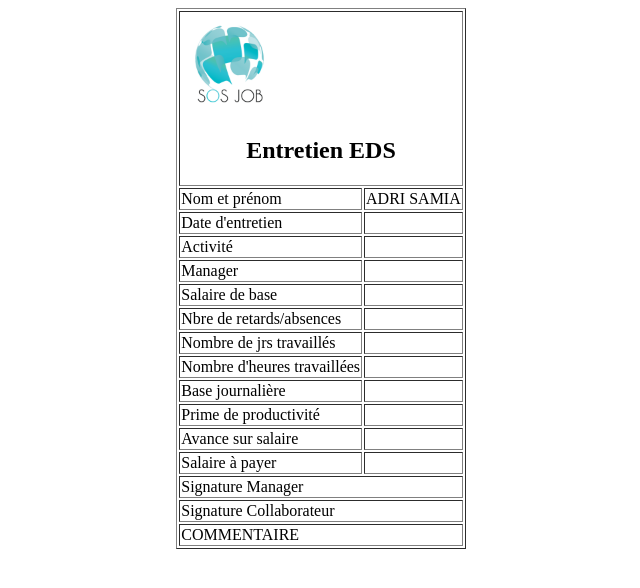
After one commit to ErrajiOussama/RH, a Django app: page /EDS/1 in a window 1280 px wide. The commit adds this page. Shown: the top 588 px of the page, without its empty margins (319-959 px from the left). Run offline with Django 4.2, Linux system fonts and the light colour scheme; a user stored in the database is signed in; data comes from the database, SQL or seed files in the repository; both versions use the stored data as it was after the commit.

Commit message:
Form_EDS

```diff
--- a/Templates/admin_/Base/header_admin.html
+++ b/Templates/admin_/Base/header_admin.html
@@ -11,6 +11,9 @@
     <hr class="horizontal dark mt-0">
     <div class="collapse navbar-collapse  w-auto" id="sidenav-collapse-main">
       <ul class="navbar-nav">
+        <li class="nav-item mt-3">
+          <h6 class="ps-4 ms-2 text-uppercase text-xs font-weight-bolder opacity-6" style = "color: white !important;">RH</h6>
+        </li>
         <li class="nav-item">
           <a class="nav-link  active" href="{% url 'home_admin' %}">
             <div class="icon icon-shape icon-sm shadow border-radius-md bg-white text-center me-2 d-flex align-items-center justify-content-center">
--- /dev/null
+++ b/Templates/admin_/Form.html
@@ -0,0 +1,76 @@
+{% load static %}
+<!DOCTYPE html>
+<html lang="en">
+<head>
+    <meta charset="UTF-8">
+    <meta name="viewport" content="width=device-width, initial-scale=1.0">
+    <title>Form </title>
+</head>
+<body>
+    <table border="1" style="margin: 0 auto;">
+        <tr>
+            <td colspan="2">
+                <img src="{% static 'Site de Societe/img/icon/icon_1.jpg' %}" alt="Logo" width="100" height="100">
+                <h2 style="text-align: center;">Entretien EDS</h2>
+            </td>
+        </tr>
+        <tr>
+            <td>Nom et prénom</td>
+            <td>{{ Nom }} {{ Prenom }}</td>
+        </tr>
+        <tr>
+            <td>Date d'entretien</td>
+            <td></td>
+        </tr>
+        <tr>
+            <td>Activité</td>
+            <td></td>
+        </tr>
+        <tr>
+            <td>Manager</td>
+            <td></td>
+        </tr>
+        <tr>
+            <td>Salaire de base</td>
+            <td></td>
+        </tr>
+        <tr>
+            <td>Nbre de retards/absences</td>
+            <td></td>
+        </tr>
+        <tr>
+            <td>Nombre de jrs travaillés</td>
+            <td></td>
+        </tr>
+        <tr>
+            <td>Nombre d'heures travaillées</td>
+            <td></td>
+        </tr>
+        <tr>
+            <td>Base journalière</td>
+            <td></td>
+        </tr>
+        <tr>
+            <td>Prime de productivité</td>
+            <td></td>
+        </tr>
+        <tr>
+            <td>Avance sur salaire</td>
+            <td></td>
+        </tr>
+        <tr>
+            <td>Salaire à payer</td>
+            <td></td>
+        </tr>
+        <tr>
+            <td colspan="2">Signature Manager</td>
+        </tr>
+        <tr>
+            <td colspan="2">Signature Collaborateur</td>
+        </tr>
+        <tr>
+            <td colspan="2">COMMENTAIRE</td>
+        </tr>
+    </table>
+</body>
+</html>
--- a/Templates/admin_/content/content_addC.html
+++ b/Templates/admin_/content/content_addC.html
@@ -7,8 +7,8 @@
                 <div class="card-header pb-0">
                     <h6>Ajouter un collaborateur</h6>
                 </div>
-                <div class="card-body">
-                    <form method="POST" enctype="multipart/form-data" data-url="{% url 'table' %}">
+                <div class="card-body" style = "background-color : black">
+                    <form method="POST" enctype="multipart/form-data" data-url="{% url 'table' %}" class="create-form">
                         {% csrf_token %}
                         {{form|crispy}}
                         <button type="submit" name="Ajouter" value="Ajouter" class="btn btn-primary">Ajouter</button>
--- a/Templates/admin_/content/content_table.html
+++ b/Templates/admin_/content/content_table.html
@@ -8,16 +8,16 @@
               </h6>
               <div class="header_search_form_container">
                 <form role="form text-center" action="{% url 'table' %}" method="GET">
-                  {{ myFilter.form }}
+                  <!--{{ myFilter.form }}-->
                   <div class="mb-3 text-center">
-                    <input type="search" name="nom" class="form-control">
+                    <input type="search" name="id" class="form-control">
                     <button type="submit" style = 'margin-top : 20px' value="Submit" class="btn btn-primary">search</button>
                   </div>
                 </form>
             </div>
             </div>
             <div class="card-body px-0 pt-0 pb-2">
-              <div class="table-responsive p-0">
+              <div class="table-responsive p-0" style="height: 400px; overflow-y: auto;">
                 <table class="table align-items-center mb-0">
                   <thead>
                     <tr>
--- a/admin_Sos/models.py
+++ b/admin_Sos/models.py
@@ -26,10 +26,23 @@ class Collaborateur(models.Model):
         ('CDI','CDI'),
     )
 
+    statut_sexe = (
+        ('H','H'),
+        ('F','F'),
+    )
+
+    statut_Poste = (
+        ('Agent','Agent'),
+        ('Admin','Admin'),
+        ('RH','RH'),
+    )
+
+
+
     Statut = models.CharField(max_length=10,null=True,blank=True,choices=STATUT_statut)
-    Nom = models.CharField(max_length=10,null=True,blank=True)
-    Prenom = models.CharField(max_length=10,null=True,blank=True)
-    Sexe = models.CharField(max_length=5,null=True,blank=True)
+    Nom = models.CharField(max_length=50,null=True,blank=True)
+    Prenom = models.CharField(max_length=50,null=True,blank=True)
+    Sexe = models.CharField(max_length=5,null=True,blank=True,choices=statut_sexe)
     Date_de_naissance = models.DateField(null=True,blank=True)
     Age = models.PositiveIntegerField(null=True,blank=True)
     Situation_familiale = models.CharField(max_length=10, null=True,blank=True)
@@ -37,7 +50,7 @@ class Collaborateur(models.Model):
     N_CIN =models.CharField(max_length=12 ,null=True,blank=True)
     N_Passeport=models.CharField(max_length=30 ,null=True,blank=True)
     Nationalité=models.CharField(max_length=20,null=True,blank=True)
-    Adresse_postale=models.CharField(max_length=50,null=True,blank=True)
+    Adresse_postale=models.CharField(max_length=200,null=True,blank=True)
     Ville=models.CharField(max_length=20,null=True,blank=True)
     E_mail= models.EmailField(null=True,blank=True)
     N_de_téléphone=models.CharField(max_length=20,null=True,blank=True)
@@ -45,12 +58,12 @@ class Collaborateur(models.Model):
     N_CNSS= models.CharField(max_length=20,null=True,blank=True)
     Type_de_contrat= models.CharField(max_length=10,null=True,blank=True,choices=Contart)
     Salaire_base = models.PositiveBigIntegerField(null=True,blank=True)
-    Prime = models.FloatField( null=True,blank=True)
-    Poste = models.CharField(max_length=10,null=True,blank=True)
+    Prime = models.FloatField(default=0,null=True,blank=True)
+    Poste = models.CharField(max_length=10,null=True,blank=True,choices=statut_Poste)
     Date_d_entrée = models.DateField(null=True,blank=True)
     Date_de_Sortie = models.DateField(null=True,blank=True)
-    Taux_Horaire= models.FloatField(null=True,blank=True)
-    Salaire_Avancee = models.FloatField(null=True,blank=True)
+    Taux_Horaire= models.FloatField(default=0,null=True,blank=True)
+    Salaire_Avancee = models.FloatField(default=0,null=True,blank=True)
     salaire_finale = models.IntegerField(null=True,blank=True)
     anciennetee = models.IntegerField(null=True, blank=True)
     S_H = models.FloatField(null=True, blank=True)
--- a/admin_Sos/urls.py
+++ b/admin_Sos/urls.py
@@ -9,6 +9,7 @@ urlpatterns = [
   path('home_admin/',views.Adimn_view,name='home_admin'),
   path('table/',views.TableView ,name="table"),
   path('AddC/',views.AddCView,name="AddC"),
+  path('EDS/<int:id>',views.Form_EDS ,name="EDS"),
   path('EditC/<int:id>',views.EditCView,name="EditC"),
   path('DelC/<int:id>',views.DelCView,name="DelC"),
   path('Salaire/',views.Salaries ,name="salaire"),
--- a/admin_Sos/views.py
+++ b/admin_Sos/views.py
@@ -57,9 +57,18 @@ def registerPageView(request):
 @login_required(login_url='login')
 @admin_only
 def Adimn_view(request):
-    collaborateur=Collaborateur.objects.filter(Statut='ACTIF').count()
+    collaborateur_inactif=Collaborateur.objects.filter(Statut='INACTIF').count()
+    collaborateur_actif=Collaborateur.objects.filter(Statut='ACTIF').count()
+    collaborateur_man=Collaborateur.objects.filter(Sexe='H').count()
+    collaborateur_Women=Collaborateur.objects.filter(Sexe='F').count()
+    print(collaborateur_man)
+    print(collaborateur_Women)
+
     context={
-        'collaborateur':collaborateur,
+        'collaborateur_Actif':collaborateur_actif,
+        'collaborateur_Inactif':collaborateur_inactif,
+        'collaborateur_man':collaborateur_man,
+        'collaborateur_women':collaborateur_Women,
     }
     return render(request,'admin_/home_admin.html',context)
 
@@ -68,14 +77,14 @@ def Adimn_view(request):
 def TableView(request):
     context = Collaborateur.objects.all()
     myFilter = Cola_filter(request.GET,queryset=context)
-    context_all=myFilter.qs
-    """if 'nom' in request.GET:
-        nom_query = request.GET['nom']
-        context = Collaborateur.objects.filter(Nom__icontains=nom_query)
+    context=myFilter.qs
+    if 'id' in request.GET:
+        nom_query = request.GET['id']
+        context = Collaborateur.objects.filter(id=nom_query)
     else:
         context = Collaborateur.objects.all()
-    """
-    return render(request, 'admin_/tables.html', {'collaborateur': context_all, 'myFilter':myFilter})
+
+    return render(request, 'admin_/tables.html', {'collaborateur': context, 'myFilter':myFilter,})
 
 @login_required(login_url='login')
 @admin_only
@@ -89,6 +98,14 @@ def AddCView(request):
         form = Collaborateurform()
     return render(request,'admin_/addC.html',{'form':form})
 
+@login_required(login_url='login')
+@admin_only
+def Form_EDS(request,id):
+    instance= Collaborateur.objects.get(id=id)
+    if instance:
+        Nom=instance.Nom
+        Prenom=instance.Prenom
+    return render(request,'admin_/Form.html',{'Nom':Nom , 'Prenom':Prenom})
 
 @login_required(login_url='login')
 @admin_only
```
Also changed, not shown: Templates/admin_/content/content_index.html (+48 -4 lines), Templates/admin_/content/content_salary_result.html (+11 -1 lines), admin_Sos/migrations/0032_alter_collaborateur_adresse_postale.py (added), admin_Sos/migrations/0033_alter_collaborateur_sexe.py (added), admin_Sos/migrations/0034_alter_collaborateur_poste_alter_collaborateur_prime.py (added), admin_Sos/migrations/0035_alter_collaborateur_salaire_avancee_and_more.py (added), admin_Sos/migrations/0036_alter_collaborateur_nom_alter_collaborateur_prenom.py (added), db.sqlite3.
